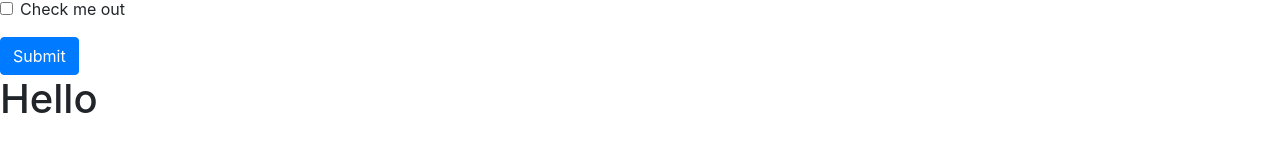
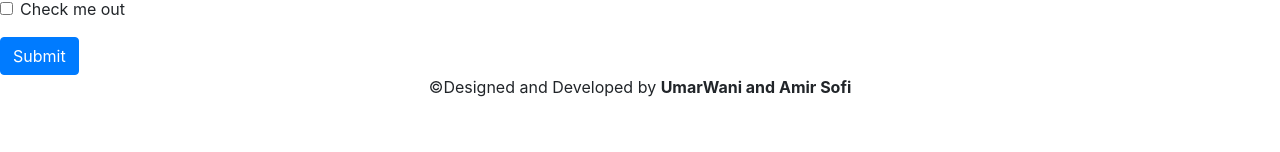
Before and after one commit to UmarWanie/React-Js-Project-One, a React (Create React App) app: page / in a window 1280 px wide. Shown: the part 556-708 px from the top of the page. Built offline with nearby package versions, Linux system fonts and the light colour scheme.

Commit message:
Added Footer

```diff
--- a/src/component/Footer.js
+++ b/src/component/Footer.js
@@ -1,10 +1,19 @@
-import React from "react"
+import React from "react";
 
 class Footer extends React.Component {
-  render() {
-    return (
-      <h1>Hello</h1>
-      )
-  }
+	render() {
+		return (
+			<footer class="footer">
+				<div class="container-fluid">
+					<nav>
+						<p class="copyright text-center">
+							©<script>document.write(new Date().getFullYear())</script>
+							Designed and Developed by <strong>UmarWani and Amir Sofi</strong>
+						</p>
+					</nav>
+				</div>
+			</footer>
+		);
+	}
 }
-export default Footer
+export default Footer;
```
